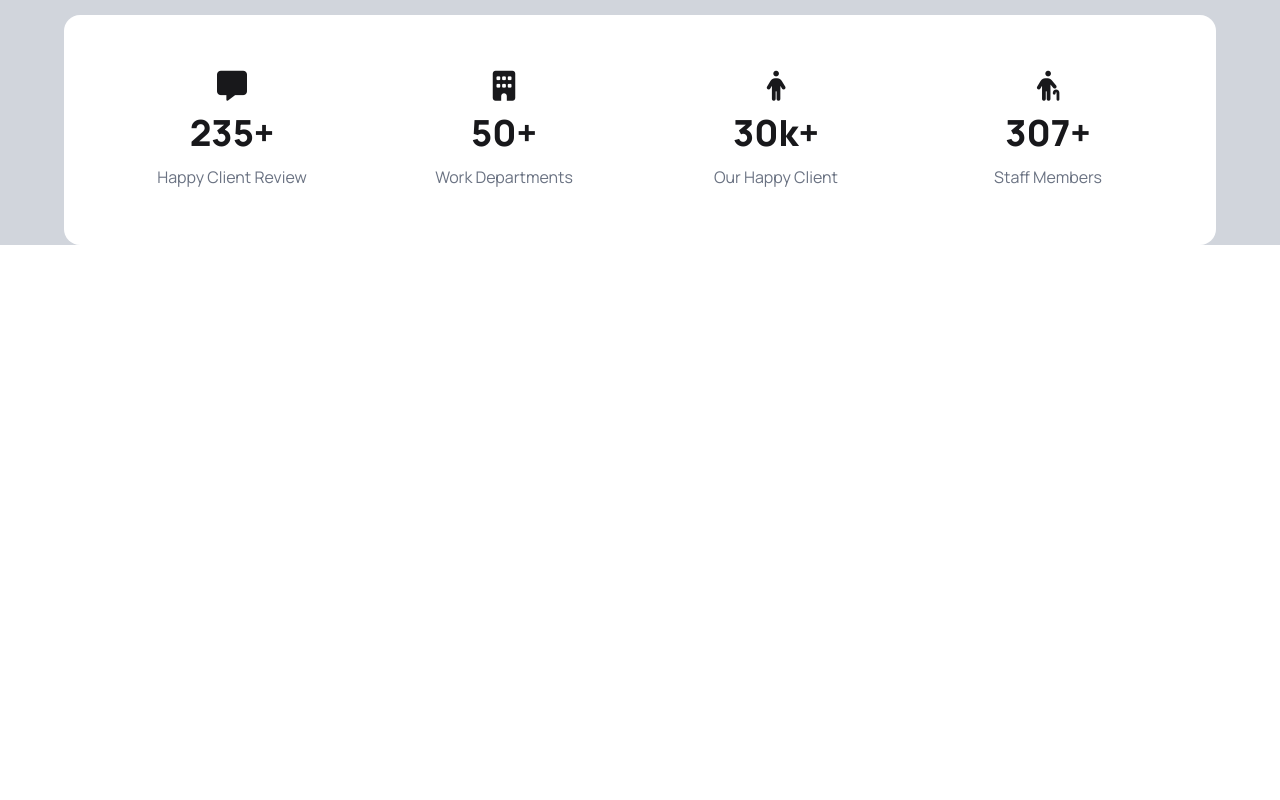
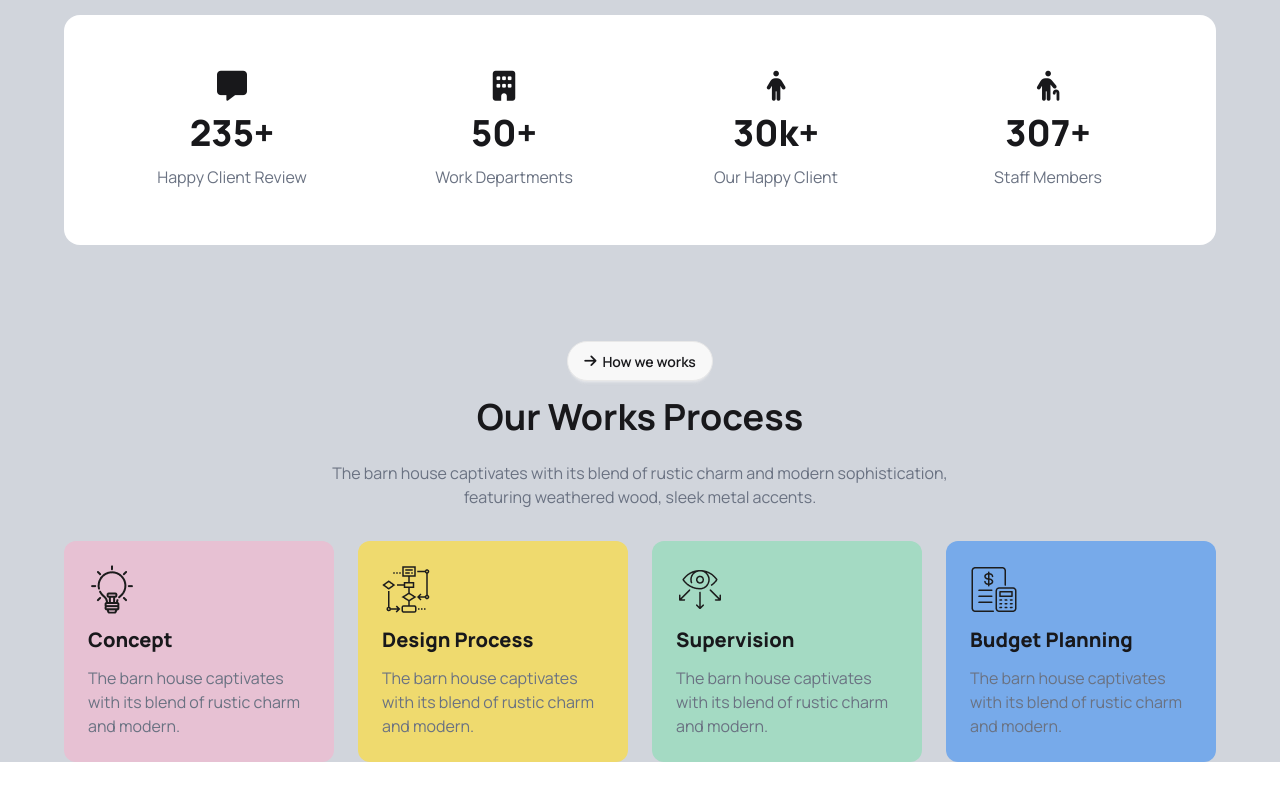
Before and after one commit to Abdullah572001/Re-Assignment-3, a plain HTML site: page index.html in a window 1280 px wide. Shown: the part 1775-2575 px from the top of the page. Before the commit the page ends 2116 px from the top, so only its background shows below. Drawn offline with nearby package versions, Linux system fonts and the light colour scheme.

Commit message:
our works section done

```diff
--- a/index.html
+++ b/index.html
@@ -141,6 +141,39 @@
                 <p class="text-gray-500">Staff Members</p>
             </div>
          </section>
+
+         <!-- our works section -->
+          <section class="max-w-6xl mx-auto my-8 md:my-24 px-5 lg:px-0">
+            <div class="text-center">
+                <button class="btn rounded-3xl"><i class="fa-solid fa-arrow-right"></i> How we works</button>
+                <h2 class="text-4xl font-bold mt-4 mb-6">Our Works Process</h2>
+                <p class="text-gray-500 mb-8">The barn house captivates with its blend of rustic charm and modern sophistication, <br> featuring weathered wood, sleek metal accents.</p>
+
+                <div class="grid gap-6 md:grid-cols-2 lg:grid-cols-4">
+                    <!-- card -->
+                     <div class="p-6 rounded-xl bg-[#E7C1D3] text-left">
+                        <img src="./assets/concept.png" alt="">
+                        <h2 class="text-xl font-extrabold my-3">Concept</h2>
+                        <p class="text-gray-500">The barn house captivates with its blend of rustic charm and modern.</p>
+                     </div>
+                     <div class="p-6 rounded-xl bg-[#EFDA6E] text-left">
+                        <img src="./assets/flow-chart.png" alt="">
+                        <h2 class="text-xl font-extrabold my-3">Design Process</h2>
+                        <p class="text-gray-500">The barn house captivates with its blend of rustic charm and modern.</p>
+                     </div>
+                     <div class="p-6 rounded-xl bg-[#A4DAC3] text-left">
+                        <img src="./assets/vision.png" alt="">
+                        <h2 class="text-xl font-extrabold my-3">Supervision</h2>
+                        <p class="text-gray-500">The barn house captivates with its blend of rustic charm and modern.</p>
+                     </div>
+                     <div class="p-6 rounded-xl bg-[#77AAEA] text-left">
+                        <img src="./assets/budget-planning.png" alt="">
+                        <h2 class="text-xl font-extrabold my-3">Budget Planning</h2>
+                        <p class="text-gray-500">The barn house captivates with its blend of rustic charm and modern.</p>
+                     </div>
+                </div>
+            </div>
+          </section>
     </main>
 
     <footer></footer>
```
